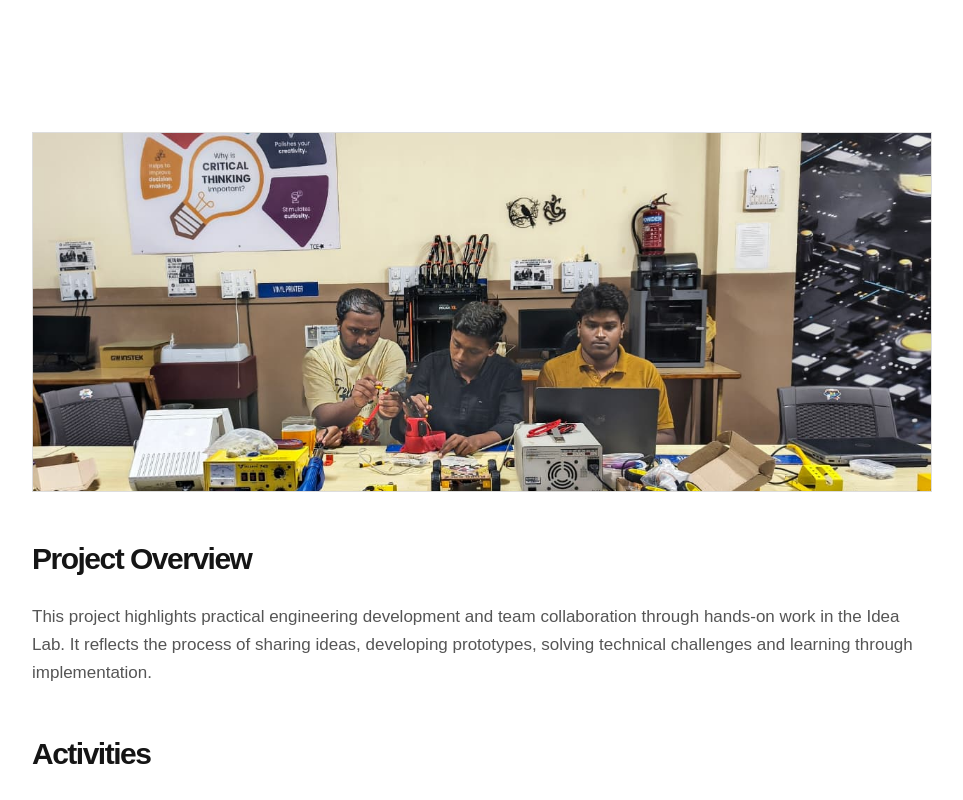
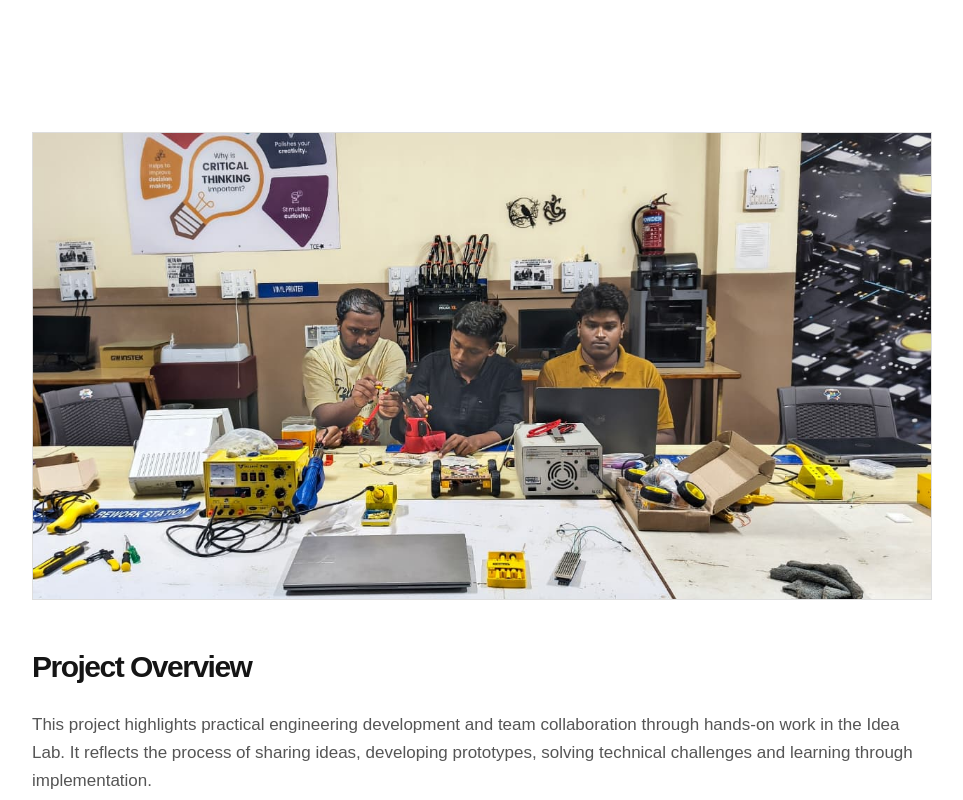
Before and after one commit to Manoranjan-Shendre/portfolio, a plain HTML site: page project-development.html in a window 1280 px wide. Shown: the part 451-1251 px from the top of the page, without its empty margins (48-1011 px from the left). Drawn offline with Linux system fonts and the light colour scheme.

Commit message:
Update project-development.html

```diff
--- a/project-development.html
+++ b/project-development.html
@@ -38,10 +38,9 @@ implementation, teamwork, technical learning and collaboration.
 <section class="section container">
 <div class="detail">
 
-<div class="project-hero-image">
-<img src="images/project-team.jpg"
-alt="Engineering team working together in the Idea Lab"
-style="width:100%;height:100%;object-fit:contain;">
+<div class="project-hero-image has-image">
+    <img src="images/project-team.jpg"
+         alt="Engineering team working together in the Idea Lab">
 </div>
 
 <h2>Project Overview</h2>
```
